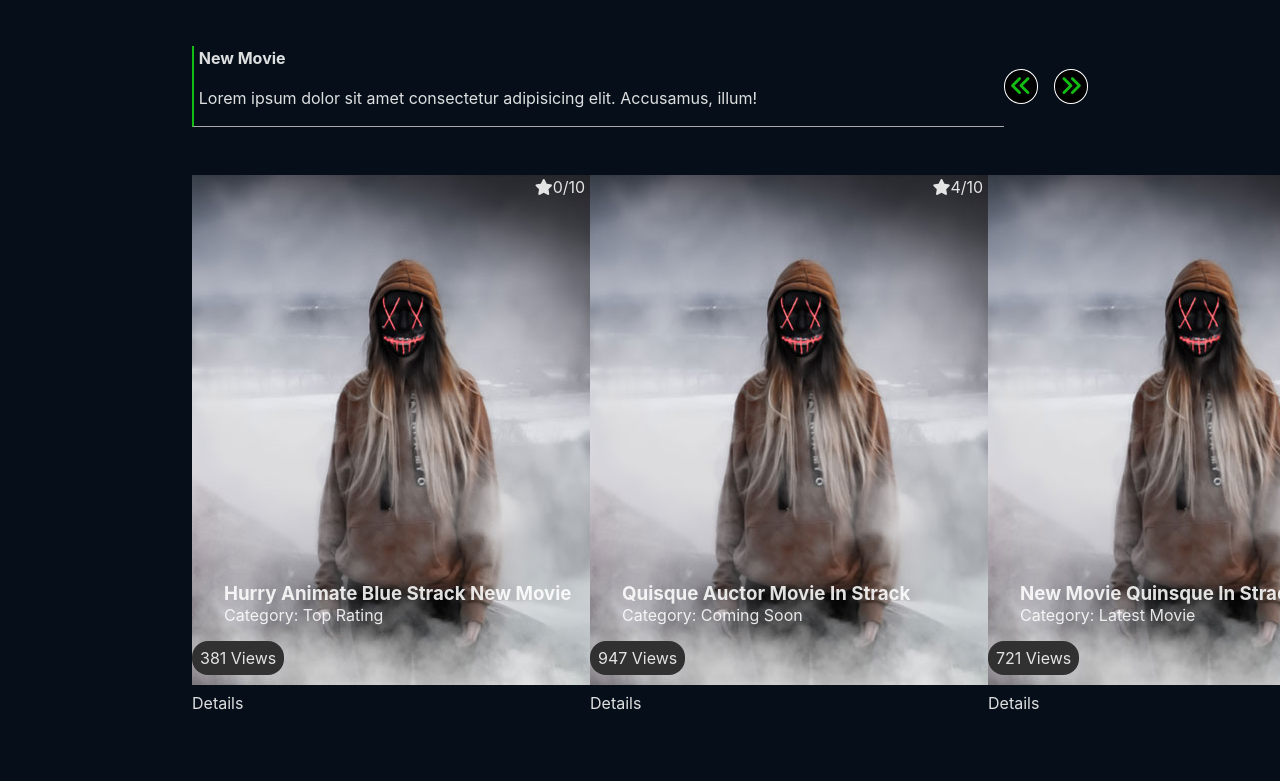
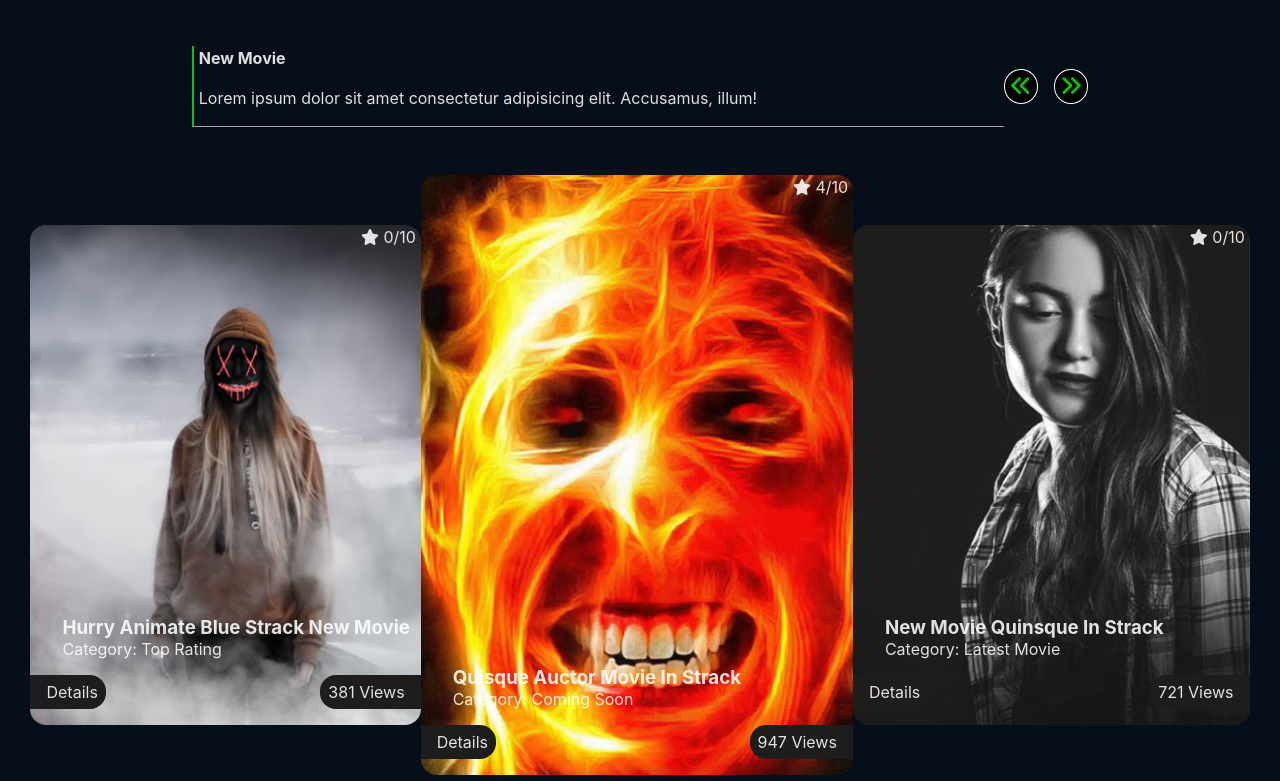
Before and after one commit to Giovanni-Cattaneo/proj-html-vuejs, a Vue app: page / in a window 1280 px wide. Shown: the part 1051-1832 px from the top of the page. Before the commit the page ends 1766 px from the top, so only its background shows below. Built offline with nearby package versions, Linux system fonts and the light colour scheme.

Commit message:
add card section

```diff
--- a/src/components/appCard.vue
+++ b/src/components/appCard.vue
@@ -8,6 +8,7 @@ export default {
     data() {
         return {
             state: state,
+            activeIndex: 1,
             cards: [
                 {
                     name: 'Hurry Animate Blue Strack New Movie',
@@ -20,7 +21,7 @@ export default {
                 },
                 {
                     name: 'Quisque Auctor Movie In Strack',
-                    img: '../../public/assets/1.jpg',
+                    img: '../../public/assets/2.jpg',
                     category: 'Coming Soon',
                     details: 'Details',
                     views: 947,
@@ -29,7 +30,7 @@ export default {
                 },
                 {
                     name: 'New Movie Quinsque In Strack',
-                    img: '../../public/assets/1.jpg',
+                    img: '../../public/assets/5.jpg',
                     category: 'Latest Movie',
                     details: 'Details',
                     views: 721,
@@ -38,16 +39,20 @@ export default {
                 },
             ]
         }
+    },
+
+    methods: {
+
     }
 }
 </script>
 
 <template>
     <div class="card_container d-flex">
-        <div class="card" v-for="card in cards" :key="card.name">
+        <div class="card" :class="{ activeCard: card.active }" v-for="card in cards" :key="card.name">
             <img :src="card.img" alt="">
             <div class="card_detail">
-                <span class="card_rating"> <i class="fa-solid fa-star"></i>{{ card.rating }}</span>
+                <span class="card_rating"> <i class="fa-solid fa-star"></i> {{ card.rating }}</span>
                 <h3 class="card_title">{{ card.name }}</h3>
                 <p class="card_category">Category: {{ card.category }}</p>
                 <span class="card_details">{{ card.details }}</span>
@@ -63,9 +68,18 @@ export default {
 <style scoped>
 .card_container {
     padding-top: 3rem;
+    justify-content: center;
+    align-items: center;
 
     .card {
         position: relative;
+        border-radius: 10rem;
+        height: 500px;
+
+        & img {
+            height: 100%;
+            border-radius: 1rem;
+        }
 
         .card_detail {
 
@@ -93,16 +107,35 @@ export default {
             }
 
             .card_views,
-            .card_detail {
-                background-color: rgb(49, 49, 49);
+            .card_details {
+                background-color: rgb(29, 29, 29);
                 padding: 0.3rem 0.5rem;
-                border-radius: 1rem;
                 bottom: 1rem;
+            }
+
+            .card_views {
+                right: 0;
+                border-top-left-radius: 1rem;
+                border-bottom-left-radius: 1rem;
+                padding-right: 1rem;
+            }
+
+            .card_details {
+                left: 0rem;
+                border-top-right-radius: 1rem;
+                border-bottom-right-radius: 1rem;
+                padding-left: 1rem;
             }
 
         }
     }
 
+    .activeCard {
+        height: 600px;
+
+        & img {}
+    }
+
 
 }
 </style>
```
